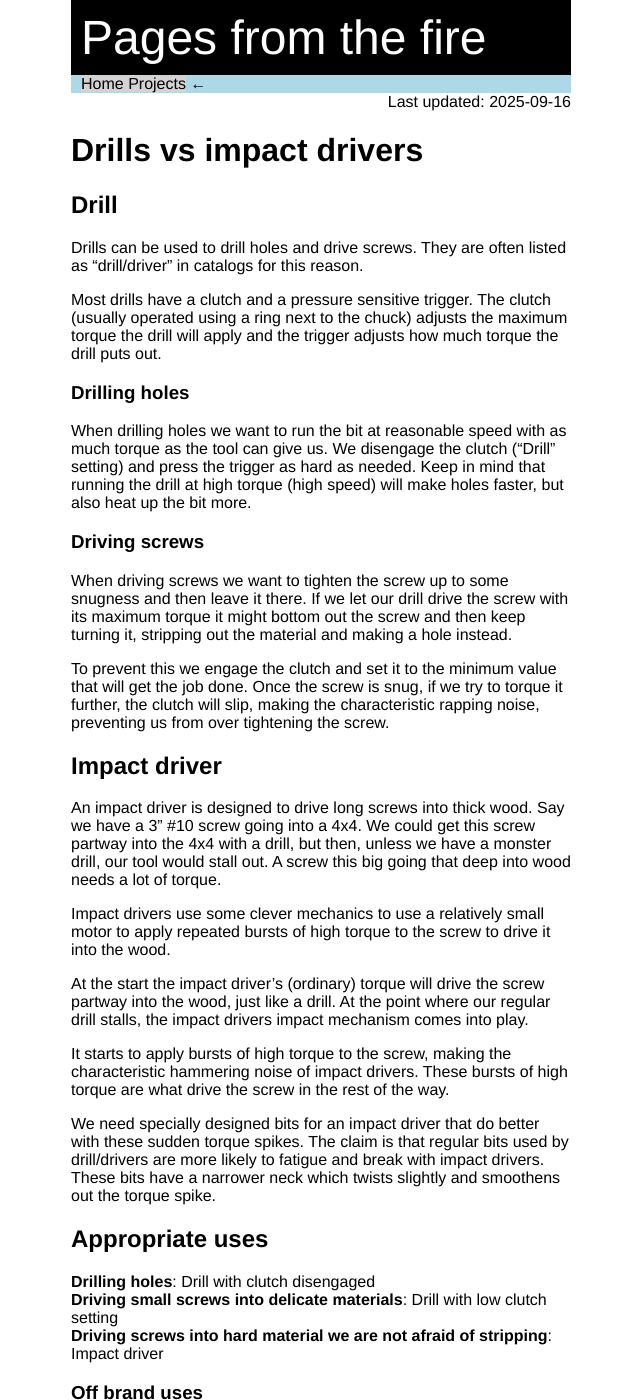
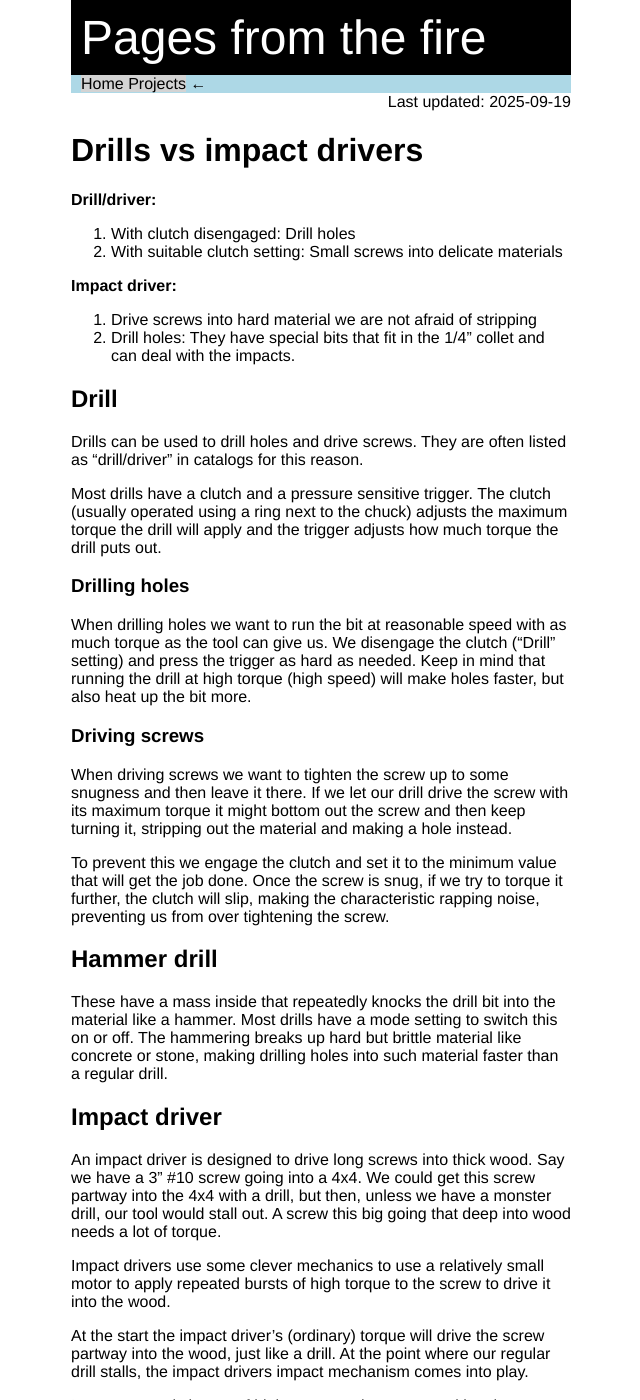
Before and after one commit to kghose/kghose.github.io, a Jekyll site: the page built from diy/notes/impact.md, in a window 1280 px wide and 1400 px high. Shown: the whole window, without its empty margins (319-959 px from the left). Built offline with Jekyll 4.4.1, drawn with Linux system fonts in a browser that asks for light colours; our own code applies the rules of GitHub Pages for plain Markdown files; some of the changed text lies outside the part shown.

Commit message:
Add notes about hammer drills.

```diff
--- a/diy/notes/impact.md
+++ b/diy/notes/impact.md
@@ -1,8 +1,20 @@
 ---
-last_modified_at: 2025-09-16
+last_modified_at: 2025-09-19
 ---
 
 # Drills vs impact drivers
+
+**Drill/driver:**
+
+1. With clutch disengaged: Drill holes
+1. With suitable clutch setting: Small screws into delicate materials
+
+**Impact driver:**
+
+1. Drive screws into hard material we are not afraid of stripping
+1. Drill holes: They have special bits that fit in the 1/4" collet and can deal
+   with the impacts.
+
 
 ## Drill
 
@@ -32,6 +44,14 @@ get the job done. Once the screw is snug, if we try to torque it further, the
 clutch will slip, making the characteristic rapping noise, preventing us from
 over tightening the screw.
 
+## Hammer drill
+
+These have a mass inside that repeatedly knocks the drill bit into the material
+like a hammer. Most drills have a mode setting to switch this on or off. The
+hammering breaks up hard but brittle material like concrete or stone, making
+drilling holes into such material faster than a regular drill.
+
+
 ## Impact driver
 
 An impact driver is designed to drive long screws into thick wood. Say we have a
@@ -54,18 +74,6 @@ We need specially designed bits for an impact driver that do better with these
 sudden torque spikes. The claim is that regular bits used by drill/drivers
 are more likely to fatigue and break with impact drivers. These bits have a
 narrower neck which twists slightly and smoothens out the torque spike.
-
-## Appropriate uses
-
-**Drilling holes**: Drill with clutch disengaged\
-**Driving small screws into delicate materials**: Drill with low clutch setting\
-**Driving screws into hard material we are not afraid of stripping**: Impact
-driver
-
-### Off brand uses
-
-**Drilling holes with an impact driver**: They do sell drill bits for that and I
-suppose you get more torque but I haven't done it.
 
 
 ## Impact driver mechanism
```
